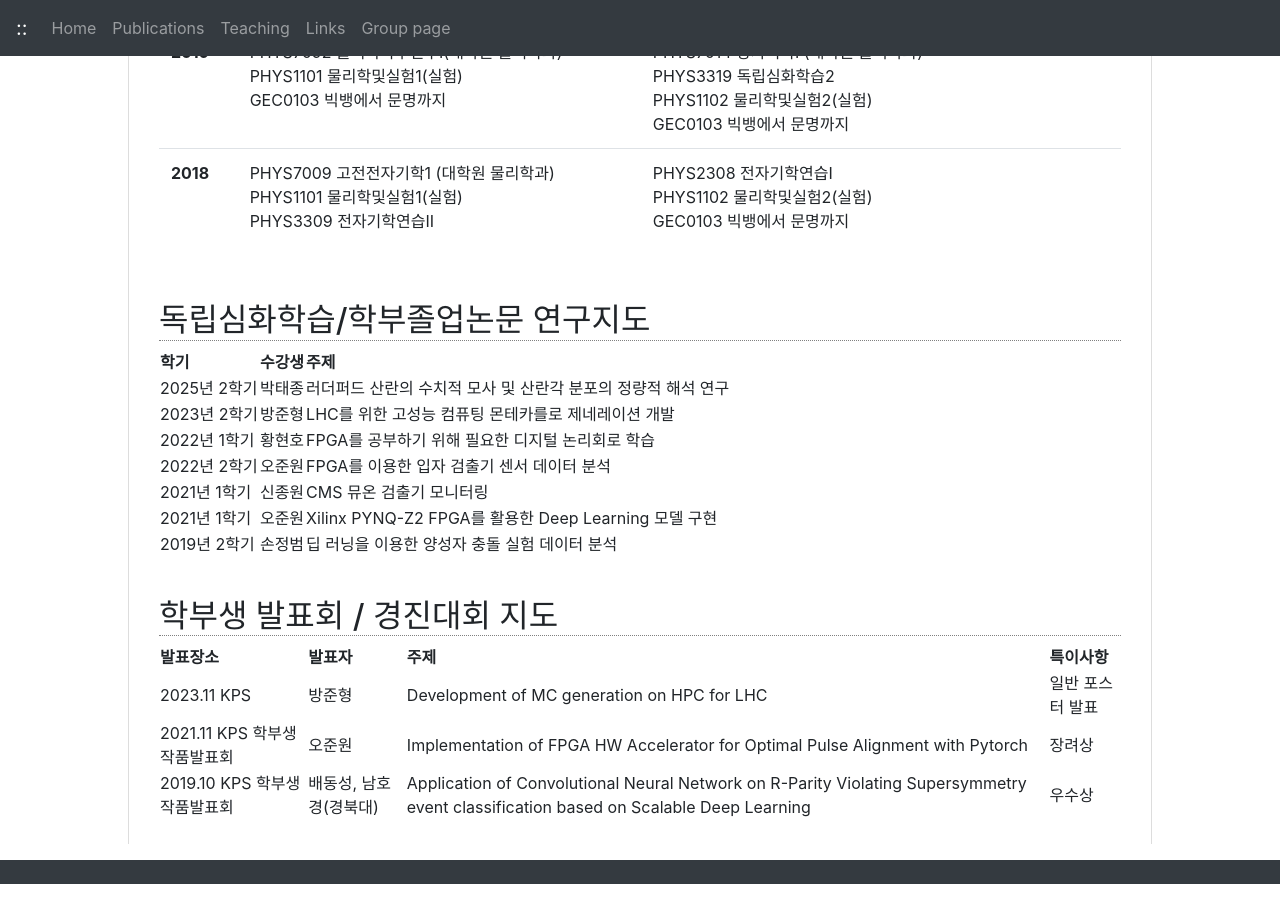
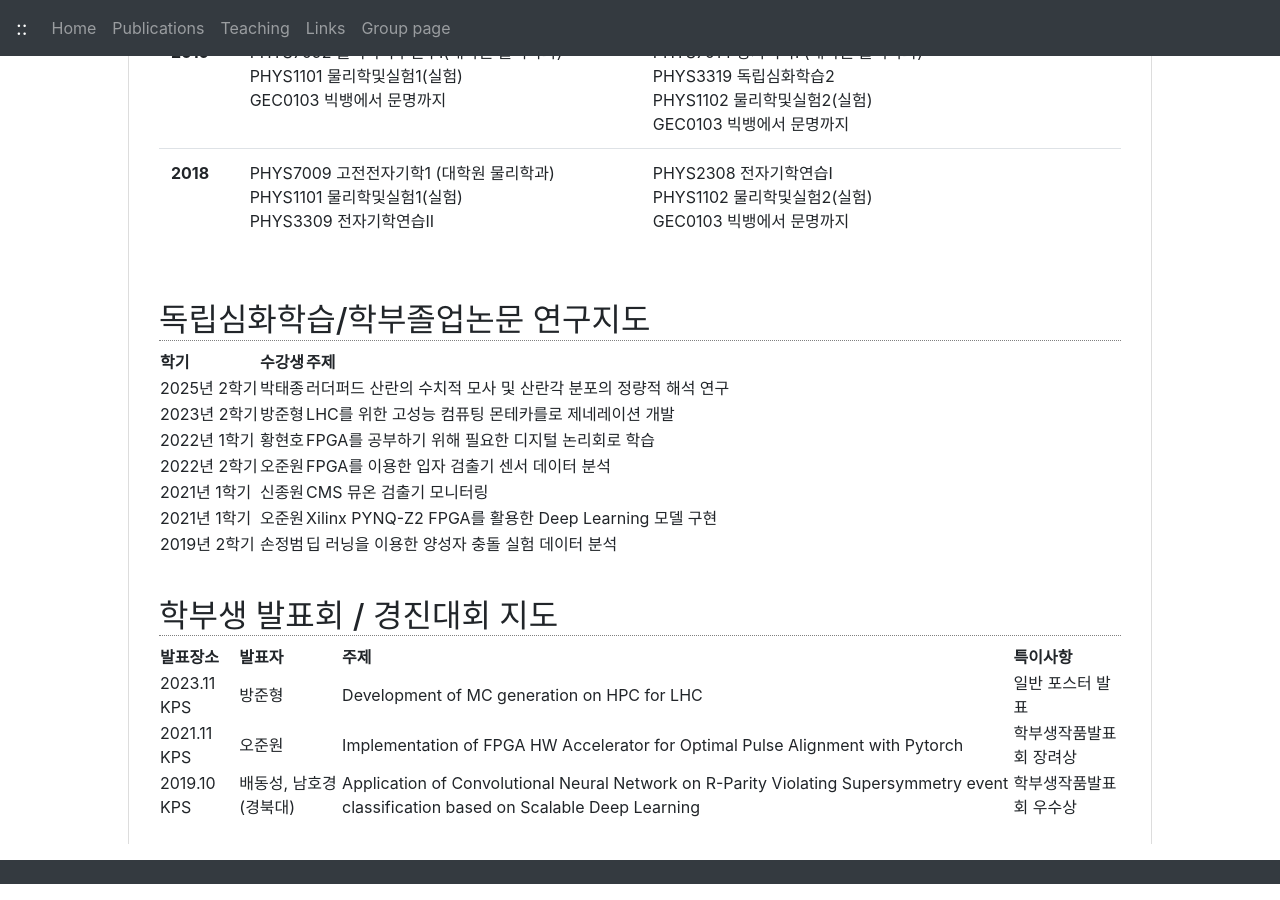
Before and after one commit to jhgoh/jhgoh.github.io, a Jekyll site: the page built from Teaching.md, in a window 1280 px wide and 900 px high, scrolled down 1034 px. Built offline with Jekyll 4.4.1, drawn with Linux system fonts in a browser that asks for light colours; nearby versions of some CDN libraries; our own code applies the rules of GitHub Pages for plain Markdown files.

Commit message:
Update presentation details in Teaching.md

```diff
--- a/Teaching.md
+++ b/Teaching.md
@@ -41,7 +41,7 @@
 | 발표장소 | 발표자 | 주제 | 특이사항 |
 | ------- | ---- | -------- | ---- |
 | 2023.11 KPS | 방준형 | Development of MC generation on HPC for LHC | 일반 포스터 발표 |
-| 2021.11 KPS 학부생작품발표회 | 오준원 | Implementation of FPGA HW Accelerator for Optimal Pulse Alignment with Pytorch | 장려상 |
-| 2019.10 KPS 학부생작품발표회 | 배동성, 남호경(경북대) | Application of Convolutional Neural Network on R-Parity Violating Supersymmetry event classification based on Scalable Deep Learning | 우수상 |
+| 2021.11 KPS | 오준원 | Implementation of FPGA HW Accelerator for Optimal Pulse Alignment with Pytorch | 학부생작품발표회 장려상 |
+| 2019.10 KPS | 배동성, 남호경(경북대) | Application of Convolutional Neural Network on R-Parity Violating Supersymmetry event classification based on Scalable Deep Learning | 학부생작품발표회 우수상 |
 
 <br/>
```
